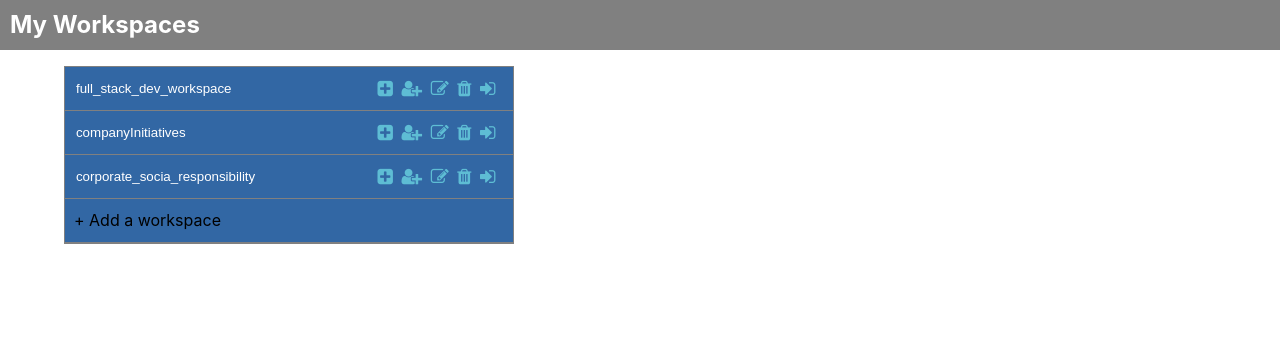
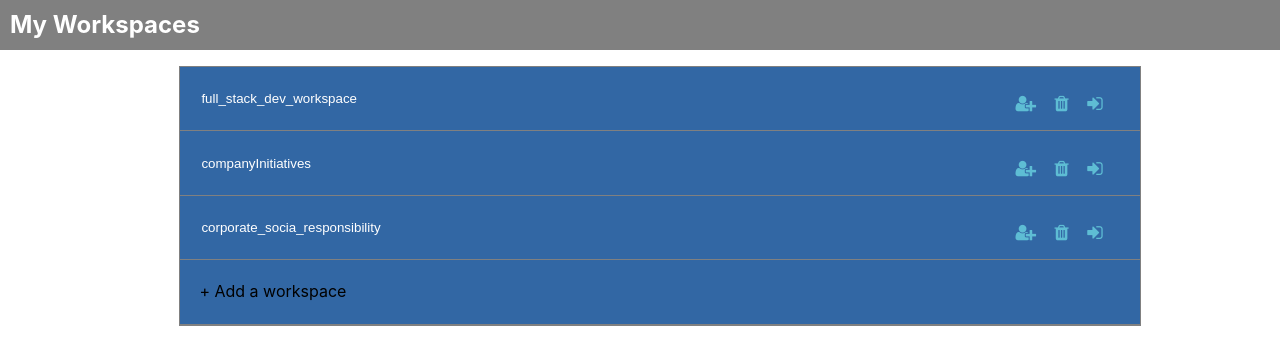
Before and after one commit to shilpapatwary/thinking-in-react, a React (Create React App) app in the folder ui/slack-app/: page / in a window 1280 px wide. Shown: the top 364 px of the page. Built offline with nearby package versions, Linux system fonts and the light colour scheme.

Commit message:
adding functionality for Slack

```diff
--- a/ui/slack-app/src/App.js
+++ b/ui/slack-app/src/App.js
@@ -22,6 +22,10 @@ class App extends Component {
     this.addChannelToWorkspace = this.addChannelToWorkspace.bind(this);
     this.startUserThread = this.startUserThread.bind(this);
     this.saveMessages = this.saveMessages.bind(this);
+    this.updateWorkspaceTitle = this.updateWorkspaceTitle.bind(this);
+    this.addWorkspace = this.addWorkspace.bind(this);
+    this.deleteWorkspace = this.deleteWorkspace.bind(this);
+    this.addUserToWorkspace = this.addUserToWorkspace.bind(this);
   }
 
   showWorkspaces() {
@@ -44,7 +48,7 @@ class App extends Component {
     if(workspaceIndex >= 0){
       data.workspaces[workspaceIndex].channels.push(channel);
       this.setState({workspaces: data.workspaces, channels:data.workspaces[workspaceIndex].channels, showWorkspaces: false,
-        showChannels: true});
+        showChannels: true, selectedChannel: channel });
     }
   }
 
@@ -68,11 +72,40 @@ class App extends Component {
     }
   }
 
+  updateWorkspaceTitle(wname) {
+    const workspaceIndex = data.workspaces.findIndex(w => w.id === this.state.selectedWorkspace);
+    if(workspaceIndex >= 0){
+      data.workspaces[workspaceIndex].name = wname;
+      this.setState({workspaces: data.workspaces});
+    }
+  }
+
+  addWorkspace(workspace){
+    data.workspaces.push(workspace);
+    this.setState({workspaces: data.workspaces});
+  }
+
+  deleteWorkspace(wid) {
+    const workspaceIndex = data.workspaces.findIndex(w => w.id === wid);
+    if(workspaceIndex >= 0){
+      data.workspaces.splice(workspaceIndex, 1);
+      this.setState({workspaces: data.workspaces});
+    }
+  }
+
+  addUserToWorkspace(wid, user) {
+    const workspaceIndex = data.workspaces.findIndex(w => w.id === wid);
+    if(workspaceIndex >= 0){
+      data.workspaces[workspaceIndex].users.push(user);
+      this.setState({workspaces: data.workspaces});
+    }
+  }
+
   render() {
     return (
     <div>
       <section id="workspaceParentContainer">
-        {this.state.showWorkspaces && <WorkspaceContainer workspaces={this.state.workspaces} openWorkspace={this.openWorkspace}></WorkspaceContainer>}
+        {this.state.showWorkspaces && <WorkspaceContainer workspaces={this.state.workspaces} onAddUserToWorkspace={this.addUserToWorkspace} deleteWorkspace={this.deleteWorkspace} onWorkspaceTitleChange={this.updateWorkspaceTitle} openWorkspace={this.openWorkspace} addWorkspace={this.addWorkspace}></WorkspaceContainer>}
       </section>
       <section id="channelParentContainer">
         {this.state.showChannels && <ChannelCointainer channels={this.state.channels}
--- a/ui/slack-app/src/Slack.css
+++ b/ui/slack-app/src/Slack.css
@@ -31,10 +31,10 @@ header section{
     display:none;
 }
 #workspaceContainer{
-    width: 35%;
+    width: 75%;
     border: 1px solid gray;
     padding: 0;
-    margin-left: 5%;
+    margin-left: 14%;
 }
 #workspaceContainer li{
     list-style: none;
@@ -199,9 +199,19 @@ color: #ffffff;
  #addUserForm, #addChannelForm{
     width: 20%;
     margin: 5%;
-    padding: 8%;
+    height: 100px;
+    line-height: 50px;
     text-align: center;
     border: 1px solid grey;
+}
+ .close-form{
+     cursor: pointer;
+     padding:2%;
+     float:right;
+ }
+
+ #addChannelForm form, #addUserForm form {
+     clear:both;
  }
 
  #channelParentContainer .hidden{
@@ -215,10 +225,10 @@ color: #ffffff;
  .channelHeader input{
     margin: 3% 5% 3% 0;
  }
- #userListDialog {
+ .userListDialog {
     position: absolute;
-    top: 21%;
-    right: 0%;
+    top: 20%;
+    right: 2%;
     border: 2px solid black;
     padding: 1%;
     background-color: wheat;
@@ -226,7 +236,7 @@ color: #ffffff;
     height: auto;
  }
 
- #closeUserDialog{
+ .closeUserDialog{
      float:right;
      cursor: pointer;
  }
--- a/ui/slack-app/src/components/ChannelsContainer.jsx
+++ b/ui/slack-app/src/components/ChannelsContainer.jsx
@@ -19,6 +19,7 @@ class channelsContainer extends Component {
      this.openChannelForm = this.openChannelForm.bind(this);
      this.openUserForm = this.openUserForm.bind(this);
      this.startUserThread = this.startUserThread.bind(this);
+     this.closeForm = this.closeForm.bind(this);
  }
 
  addChannelToWorkspace(event) {
@@ -52,6 +53,13 @@ class channelsContainer extends Component {
      this.setState({showChannelForm: false, showUserForm: false,
         showMessageSection: true})
  }
+
+ closeForm() {
+     this.setState({ showChannelForm: false,
+        showMessageSection: true,
+        showUserForm: false});
+ }
+
   render() {
     return (
         <section id="channelSectionContainer">
@@ -88,6 +96,7 @@ class channelsContainer extends Component {
             {
                 this.state.showChannelForm &&
                 <section id="addChannelForm">
+                    <span><i className="fa fa-window-close close-form" aria-hidden="true" onClick={this.closeForm}></i></span>
                     <form id="addChannelToWorkspace">
                         <input type="text" id="workspaceChannel" className="channelInput" placeholder="Channel Name"/>
                         <input type="submit" id="submitWorkspaceChannel" onClick={this.addChannelToWorkspace}/>
@@ -97,6 +106,7 @@ class channelsContainer extends Component {
             {
                 this.state.showUserForm &&
                 <section id="addUserForm">
+                    <span><i className="fa fa-window-close close-form" aria-hidden="true" onClick={this.closeForm}></i></span>
                     <form>
                         <input type="text" id="workspaceUsername" className="userInput" placeholder="User Name"/>
                         <input type="submit" onClick={this.startUserThread}/>
@@ -105,7 +115,7 @@ class channelsContainer extends Component {
             }
 
             </section>
-            <section id="userListDialog" className="hidden"></section>
+
     </section>
     );
   }
--- a/ui/slack-app/src/components/Workspace.jsx
+++ b/ui/slack-app/src/components/Workspace.jsx
@@ -4,22 +4,41 @@ class Workspace extends Component {
  constructor(props){
      super(props);
      this.state={
-         workspace: props.workspace
+         workspace: props.workspace,
+         workspaceTitle: props.workspace.name
      };
      this.openWorkspace = this.openWorkspace.bind(this);
+     this.handleTitleChange = this.handleTitleChange.bind(this);
+     this.updateWorkspaceTitle = this.updateWorkspaceTitle.bind(this);
+     this.deleteWorkspace = this.deleteWorkspace.bind(this);
+     this.openAddUserForm = this.openAddUserForm.bind(this);
  }
 
  openWorkspace() {
      this.props.openWorkspace(this.state.workspace.id);
  }
+ handleTitleChange(event) {
+     this.setState({workspaceTitle: event.target.value});
+ }
+
+ updateWorkspaceTitle(event) {
+    this.props.onWorkspaceTitleChange(event.target.id);
+ }
+
+ deleteWorkspace(){
+     this.props.deleteWorkspace(this.state.workspace.id);
+ }
+
+ openAddUserForm(){
+     this.props.openAddUserForm(this.state.workspace.id);
+ }
+
   render() {
     return (
     <li id={this.state.workspace.id} className='workspace'>
-      <input type="text" className="workspaceTitle" value={this.state.workspace.name}/>
-      <i className="fa fa-plus-square addChannel" id={`addChannel${this.state.workspace.id}`}></i>
-      <i className="fa fa-user-plus addUser" id={`addUser${this.state.workspace.id}`}></i>
-      <i id={`update${this.state.workspace.id}`} className="fa fa-edit updateWorkspace"></i>
-      <i className="fa fa-trash deleteWorkspace"></i>
+      <input type="text" className="workspaceTitle" value={this.state.workspaceTitle} onChange={this.handleTitleChange} onKeyDown={this.updateWorkspaceTitle}/>
+      <i className="fa fa-user-plus addUser" id={`addUser${this.state.workspace.id}`} onClick={this.openAddUserForm}></i>
+      <i className="fa fa-trash deleteWorkspace" onClick={this.deleteWorkspace}></i>
       <i className="fa fa-sign-in openWorkspace" onClick={this.openWorkspace}></i>
      </li>
     );
--- a/ui/slack-app/src/components/WorkspaceContainer.jsx
+++ b/ui/slack-app/src/components/WorkspaceContainer.jsx
@@ -5,8 +5,39 @@ class workspaceContainer extends Component {
 constructor(props) {
     super(props);
     this.state = {
-        workspaces: props.workspaces
+        workspaces: props.workspaces,
+        showUserForm: false,
+        selectedWorkspace: ''
     }
+    this.addWorkspace = this.addWorkspace.bind(this);
+    this.openAddUserForm = this.openAddUserForm.bind(this);
+    this.addUserToWorkspace = this.addUserToWorkspace.bind(this);
+}
+
+addWorkspace() {
+    const workspaceData ={
+        id: Math.floor(Math.random() * 100000),
+        name: 'My Workspace',
+        users: [],
+        channels: [],
+      };
+      this.props.addWorkspace(workspaceData);
+}
+
+openAddUserForm(wid) {
+    this.setState({selectedWorkspace: wid, showUserForm: true});
+}
+
+addUserToWorkspace(event){
+    event.preventDefault();
+    const newUser = {
+            id: `user${Math.floor(Math.random() * 100000)}`,
+            name: document.getElementById('workspaceUser').value,
+            chat: false,
+            threads: []
+    }
+    this.props.onAddUserToWorkspace(this.state.selectedWorkspace, newUser);
+    this.setState({showUserForm: false});
 }
   render(props) {
     return (
@@ -19,19 +50,21 @@ constructor(props) {
                                 <ul id="workspaceContainer">
                                     {
                                         this.state.workspaces.map( workspace => {
-                                            return <Workspace workspace={workspace} key={workspace.id} openWorkspace={this.props.openWorkspace}></Workspace>
+                                            return <Workspace workspace={workspace} key={workspace.id}  openWorkspace={this.props.openWorkspace} onWorkspaceTitleChange={this.props.onWorkspaceTitleChange} openAddUserForm={this.openAddUserForm} deleteWorkspace={this.props.deleteWorkspace}></Workspace>
                                         })
                                     }
-                                    <li id="addWorkspace" className="workspace">+ Add a workspace</li>
+                                    <li id="addWorkspace" className="workspace" onClick={this.addWorkspace}>+ Add a workspace</li>
                                 </ul>
                         </section>
             </section>
-            <section className="hidden" id="addUserForm">
-                    <form id="addUserToWorkspace">
-                        <input type="text" id="workspaceUser" className="userInput" placeholder="User Name"/>
-                        <input type="submit" id="submitWorkspaceUser"/>
-                    </form>
-            </section>
+           {
+               this.state.showUserForm && <section id="addUserForm">
+               <form id="addUserToWorkspace">
+                   <input type="text" id="workspaceUser" className="userInput" placeholder="User Name"/>
+                   <input type="submit" id="submitWorkspaceUser" onClick={this.addUserToWorkspace}/>
+               </form>
+       </section>
+           }
       </section>
     );
   }
--- a/ui/slack-app/src/data.json
+++ b/ui/slack-app/src/data.json
@@ -9,7 +9,8 @@
             "users":[{
                 "id" :"user1",
                 "name" : "Shilpa",
-                "chat" : false
+                "chat" : false,
+                "threads":[]
             }],
             "channels":[
                 {
@@ -29,6 +30,10 @@
                     "users":[{
                         "id" :"user1",
                         "name" : "Shilpa"
+                    },
+                    {
+                        "id" :"user2",
+                        "name" : "Patwary"
                     }],
                     "messages":[]
                 }
@@ -43,6 +48,10 @@
             "users":[{
                 "id" :"user1",
                 "name" : "Shilpa"
+            },
+            {
+                "id" :"user2",
+                "name" : "Patwary"
             }],
             "channels":[
                 {
```
Also changed, not shown: ui/slack-app/src/components/Channel.jsx (+14 -1 lines), ui/slack-app/src/components/Messages.jsx (+8 -4 lines).
